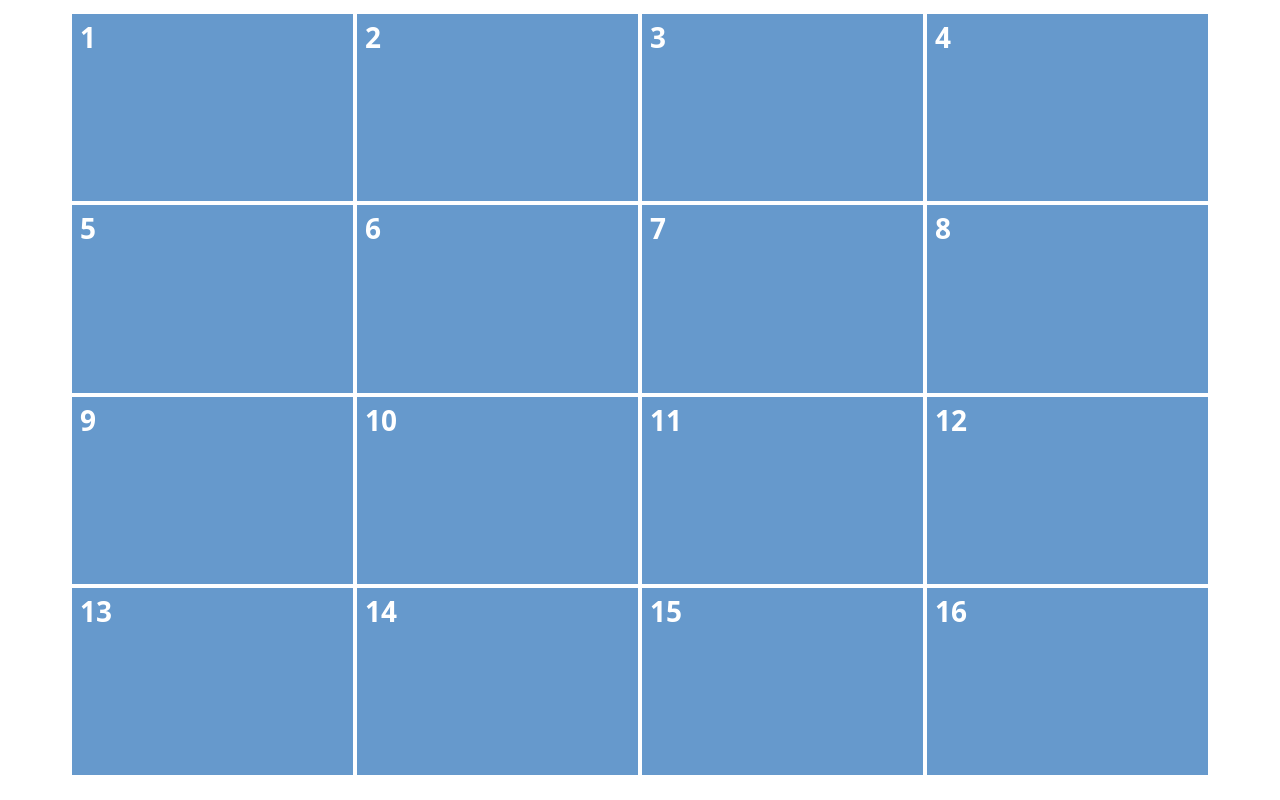
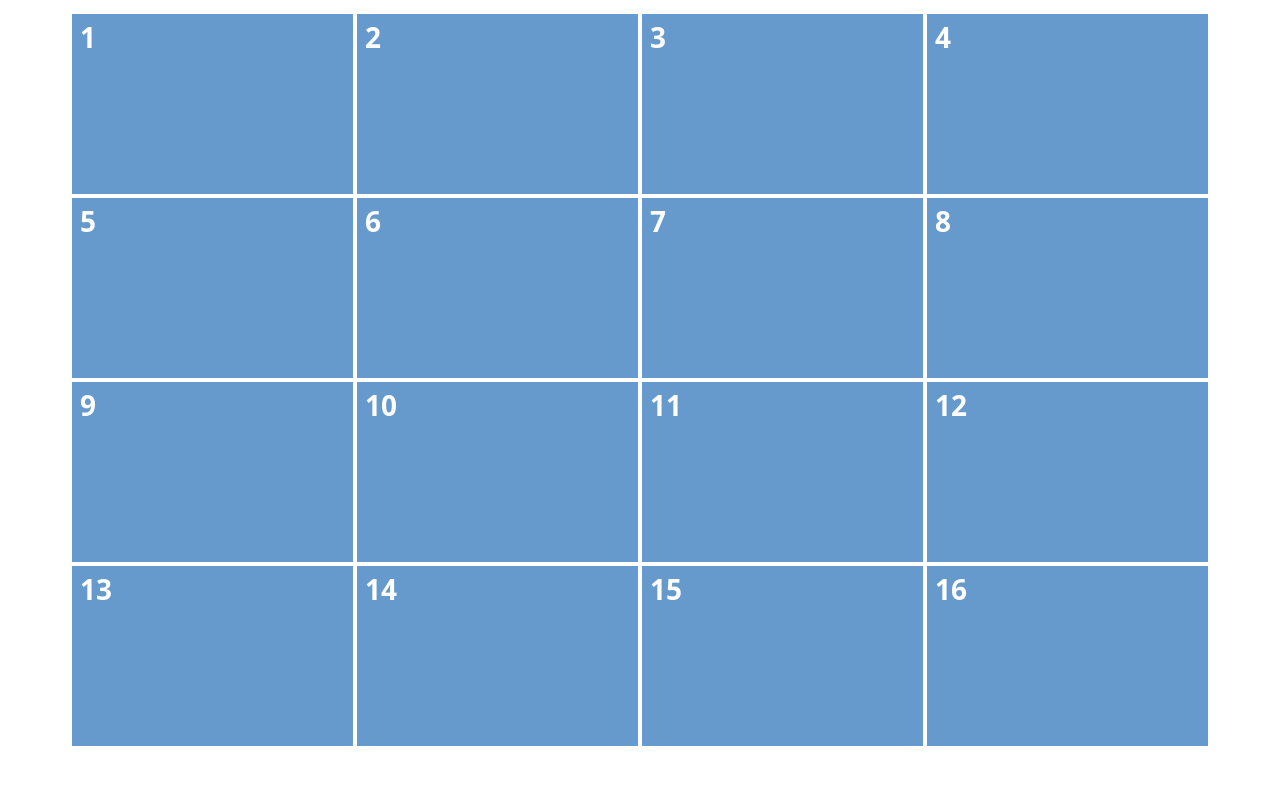
Before and after one commit to perumatx/GitHub-Bootcamp, a plain HTML site: page index.html in a window 1280 px wide. Drawn offline with nearby package versions, Linux system fonts and the light colour scheme.

Commit message:
image style change

```diff
--- a/index.html
+++ b/index.html
@@ -14,37 +14,37 @@
         <div class="row tiles">
 
           <!-- Task-1   -->
-          <div class="col-xs-2"><div><img alt="" src="src/img/baseImage.png"></div></div>
+          <div class="col-xs-2"><div><img alt="" style="height:180px;" src="src/img/baseImage.png"></div></div>
           <!-- Task-2   -->
-          <div class="col-xs-2"><div><img alt="" src="src/img/baseImage.png"></div></div>
+          <div class="col-xs-2"><div><img alt="" style="height:180px;" src="src/img/baseImage.png"></div></div>
           <!-- Task-3   -->
-          <div class="col-xs-2"><div><img alt="" src="src/img/baseImage.png"></div></div>
+          <div class="col-xs-2"><div><img alt="" style="height:180px;" src="src/img/baseImage.png"></div></div>
           <!-- Task-4   -->
-          <div class="col-xs-2"><div><img alt="" src="src/img/baseImage.png"></div></div>
+          <div class="col-xs-2"><div><img alt="" style="height:180px;" src="src/img/baseImage.png"></div></div>
           <!-- Task-5   -->
-          <div class="col-xs-2"><div><img alt="" src="src/img/baseImage.png"></div></div>
+          <div class="col-xs-2"><div><img alt="" style="height:180px;" src="src/img/baseImage.png"></div></div>
           <!-- Task-6   -->
-          <div class="col-xs-2"><div><img alt="" src="src/img/baseImage.png"></div></div>
+          <div class="col-xs-2"><div><img alt="" style="height:180px;" src="src/img/baseImage.png"></div></div>
           <!-- Task-7   -->
-          <div class="col-xs-2"><div><img alt="" src="src/img/baseImage.png"></div></div>
+          <div class="col-xs-2"><div><img alt="" style="height:180px;" src="src/img/baseImage.png"></div></div>
           <!-- Task-8   -->
-          <div class="col-xs-2"><div><img alt="" src="src/img/baseImage.png"></div></div>
+          <div class="col-xs-2"><div><img alt="" style="height:180px;" src="src/img/baseImage.png"></div></div>
           <!-- Task-9   -->
-          <div class="col-xs-2"><div><img alt="" src="src/img/baseImage.png"></div></div>
+          <div class="col-xs-2"><div><img alt="" style="height:180px;" src="src/img/baseImage.png"></div></div>
           <!-- Task-10   -->
-          <div class="col-xs-2"><div><img alt="" src="src/img/baseImage.png"></div></div>
+          <div class="col-xs-2"><div><img alt="" style="height:180px;" src="src/img/baseImage.png"></div></div>
           <!-- Task-11   -->
-          <div class="col-xs-2"><div><img alt="" src="src/img/baseImage.png"></div></div>
+          <div class="col-xs-2"><div><img alt="" style="height:180px;" src="src/img/baseImage.png"></div></div>
           <!-- Task-12   -->
-          <div class="col-xs-2"><div><img alt="" src="src/img/baseImage.png"></div></div>
+          <div class="col-xs-2"><div><img alt="" style="height:180px;" src="src/img/baseImage.png"></div></div>
           <!-- Task-13   -->
-          <div class="col-xs-2"><div><img alt="" src="src/img/baseImage.png"></div></div>
+          <div class="col-xs-2"><div><img alt="" style="height:180px;" src="src/img/baseImage.png"></div></div>
           <!-- Task-14   -->
-          <div class="col-xs-2"><div><img alt="" src="src/img/baseImage.png"></div></div>
+          <div class="col-xs-2"><div><img alt="" style="height:180px;" src="src/img/baseImage.png"></div></div>
           <!-- Task-15   -->
-          <div class="col-xs-2"><div><img alt="" src="src/img/baseImage.png"></div></div>
+          <div class="col-xs-2"><div><img alt="" style="height:180px;" src="src/img/baseImage.png"></div></div>
           <!-- Task-16   -->
-          <div class="col-xs-2"><div><img alt="" src="src/img/baseImage.png"></div></div>
+          <div class="col-xs-2"><div><img alt="" style="height:180px;" src="src/img/baseImage.png"></div></div>
 
         </div>
       </div>
```
